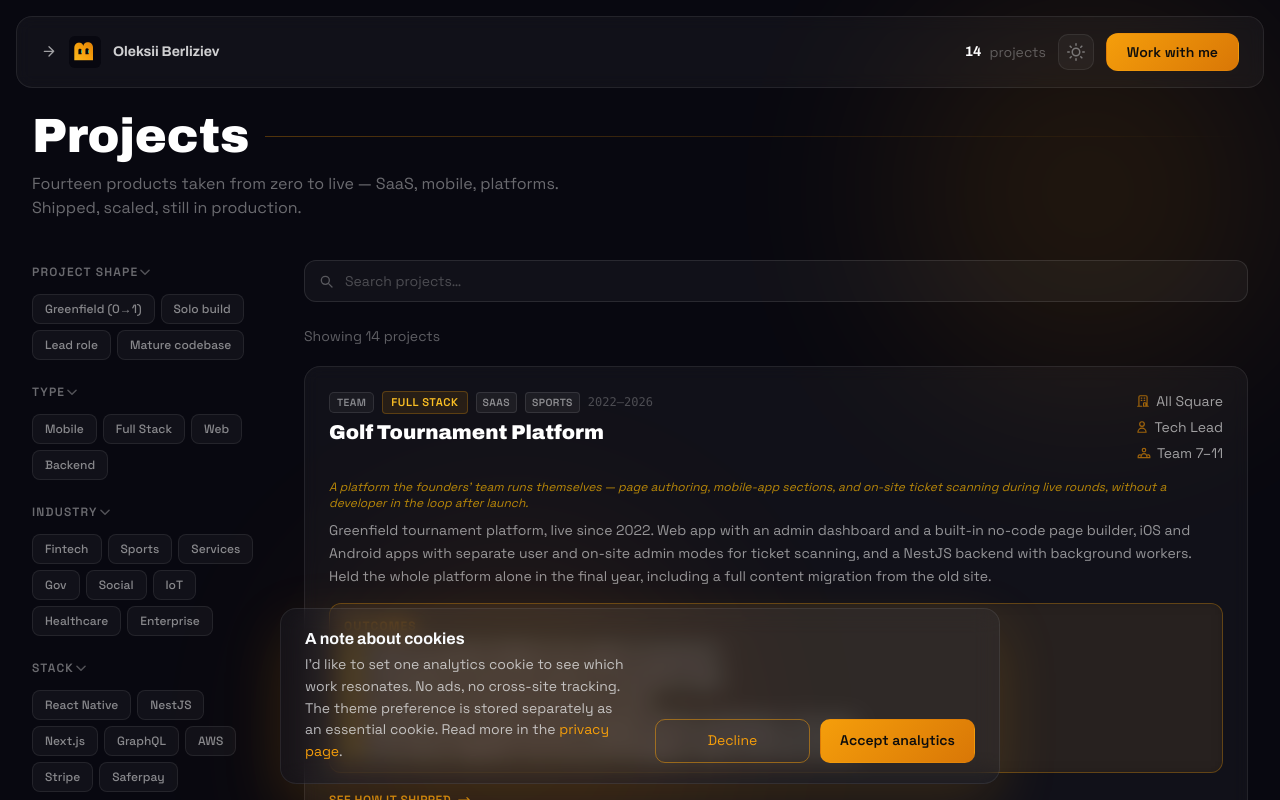
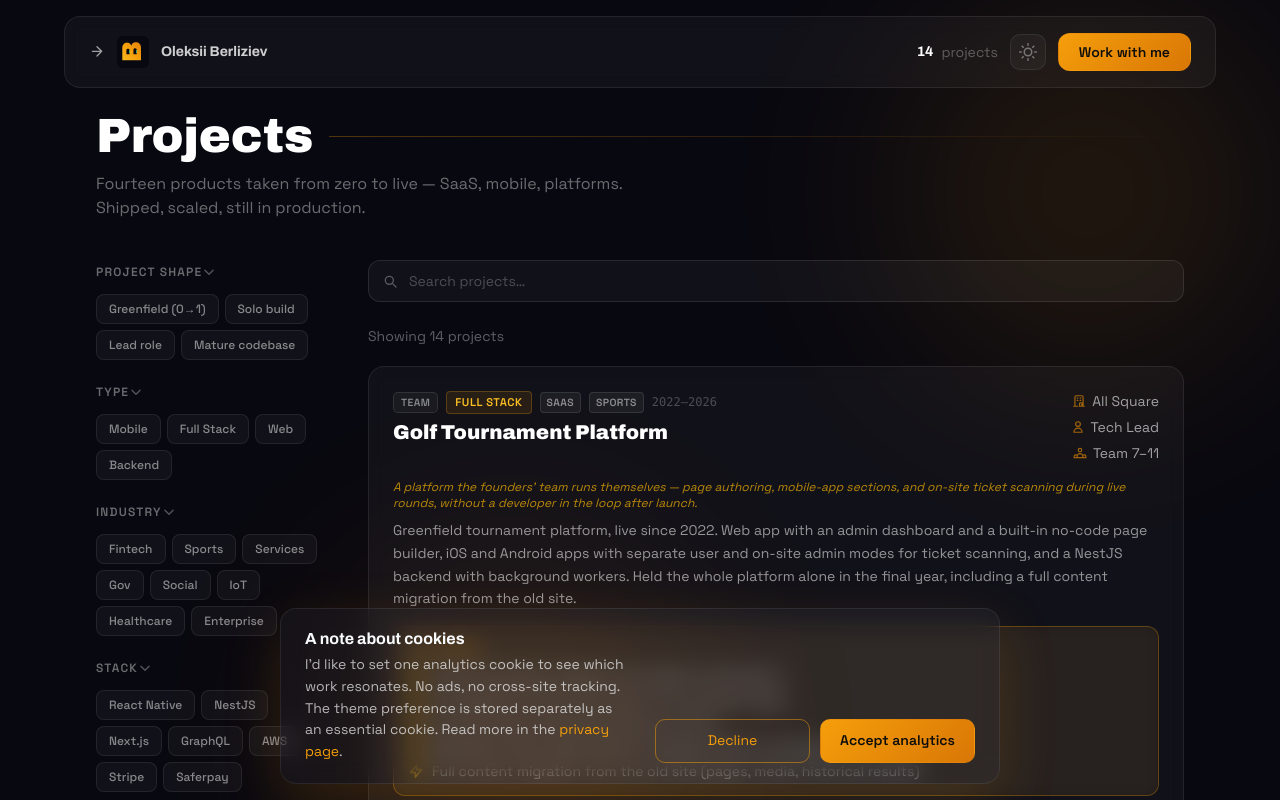
Before and after one commit to Cagyo/portfolio, a Next.js app: page /projects in a window 1280 px wide. Shown: the top 800 px of the page. Built offline with nearby package versions, Linux system fonts and the light colour scheme; no server answers.

Commit message:
fix(projects): Reduce Projects page max width from 7xl to 6xl for layout consistency

```diff
--- a/app/projects/_components/ProjectsPage.tsx
+++ b/app/projects/_components/ProjectsPage.tsx
@@ -213,7 +213,7 @@ export function ProjectsPage({ projects, initialIsDark }: { projects: Project[];
   return (
     <>
       <SubpageNav
-        maxWidth="max-w-7xl"
+        maxWidth="max-w-6xl"
         cta={{ href: "/#contact", label: tNav("cta") }}
         rightExtras={<ProjectsNavExtras count={filtered.length} onFilterOpen={() => setMobileOpen(true)} initialIsDark={initialIsDark} />}
       />
@@ -228,7 +228,7 @@ export function ProjectsPage({ projects, initialIsDark }: { projects: Project[];
         totalActive={totalActive}
       />
 
-      <main className="relative z-10 max-w-7xl mx-auto px-4 sm:px-6 lg:px-8 pt-28 pb-20">
+      <main className="relative z-10 max-w-6xl mx-auto px-4 sm:px-6 lg:px-8 pt-28 pb-20">
         {/* Page header */}
         <div className="mb-10">
           <div className="flex items-center gap-4 mb-3">
```
